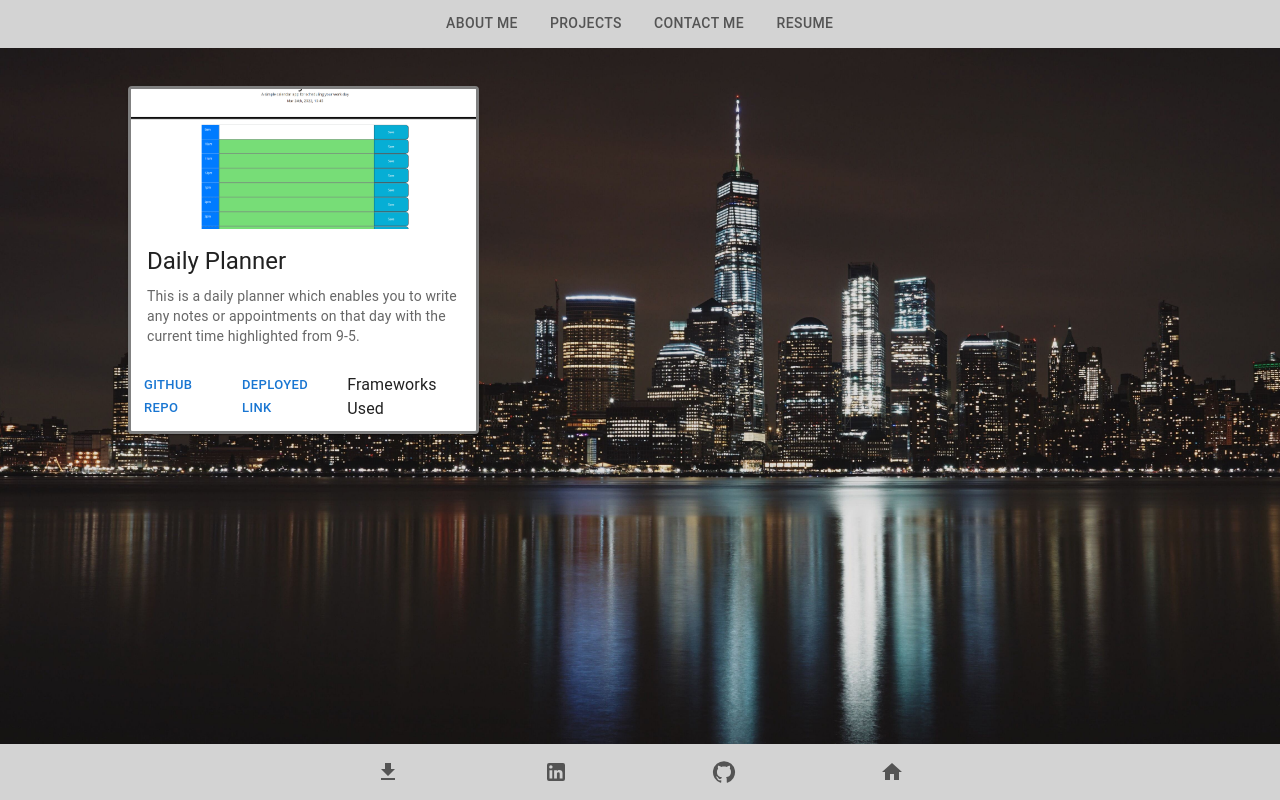
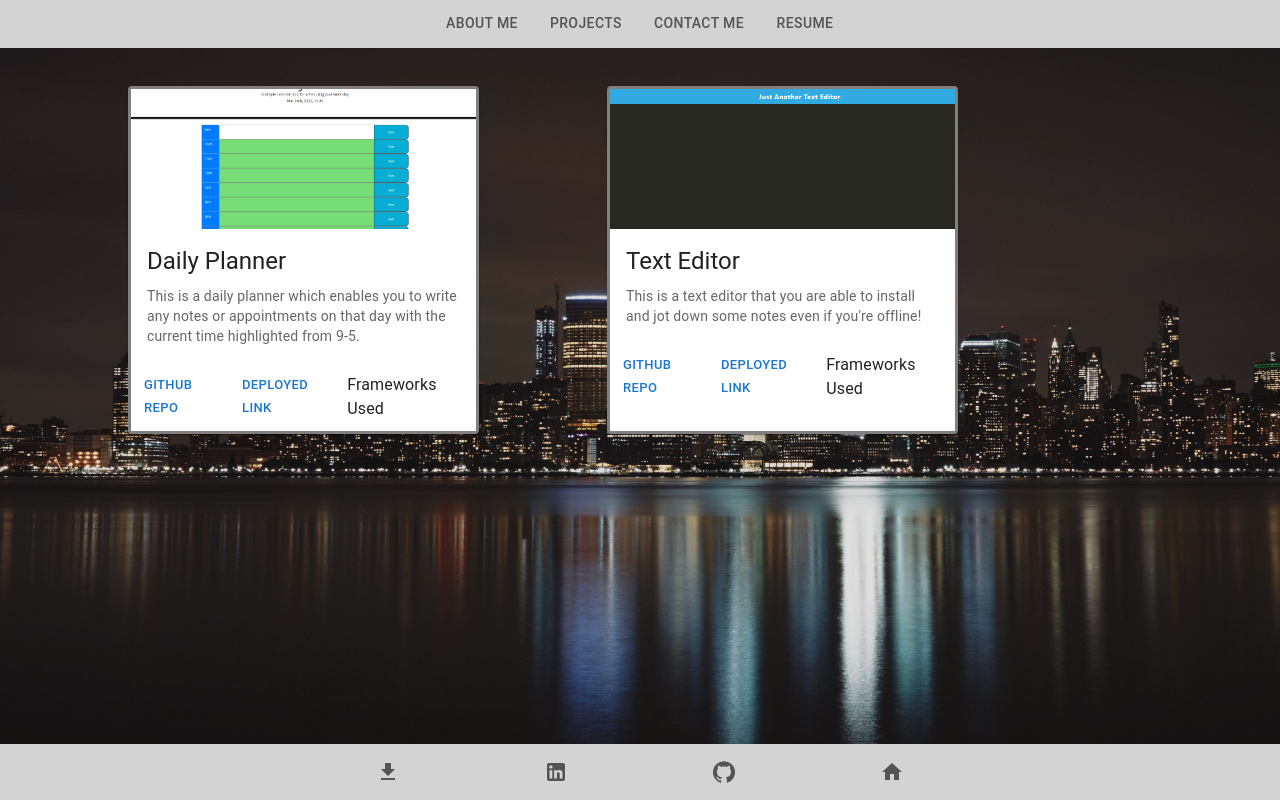
Before and after one commit to CallMeIce/isaak-react-portfolio, a React (Create React App) app: page /Projects in a window 1280 px wide. Built offline with nearby package versions, Linux system fonts and the light colour scheme.

Commit message:
setting up second card with the function for it

```diff
--- a/src/components/Portfolio.js
+++ b/src/components/Portfolio.js
@@ -22,8 +22,22 @@ export default function Projects() {
 
     const open = Boolean(anchorEl);
 
+    //*Second Card Popover
+    const [anchorElTwo, setAnchorElTwo] = React.useState(null);
+
+    const handlePopoverOpenTwo = (event) => {
+        setAnchorElTwo(event.currentTarget);
+    };
+
+    const handlePopoverCloseTwo = () => {
+        setAnchorElTwo(null);
+    };
+
+    const openTwo = Boolean(anchorElTwo);
+
     return (
-        <div>
+        <div className='container'>
+
             <Card className='One' sx={{ maxWidth: 345 }}>
                 <CardMedia
                     component="img"
@@ -75,6 +89,57 @@ export default function Projects() {
                 </CardActions>
             </Card>
 
+            <Card className='One' sx={{ maxWidth: 345 }}>
+                <CardMedia
+                    component="img"
+                    height="140"
+                    image={require('../images/Text-editor.png')}
+                    alt="Text Editor"
+                />
+                <CardContent>
+                    <Typography gutterBottom variant="h5" component="div">
+                        Text Editor
+                    </Typography>
+                    <Typography variant="body2" color="text.secondary">
+                        This is a text editor that you are able to install and jot down some notes even if you're offline!
+                    </Typography>
+                </CardContent>
+                <CardActions>
+                    <Button href='https://github.com/CallMeIce/Weekday-Planner' size="small">Github Repo</Button>
+                    <Button href='https://callmeice.github.io/Weekday-Planner/' size="small">Deployed Link</Button>
+                    <div>
+                        <Typography
+                            aria-owns={open ? 'mouse-over-popover' : undefined}
+                            aria-haspopup="true"
+                            onMouseEnter={handlePopoverOpenTwo}
+                            onMouseLeave={handlePopoverCloseTwo}
+                        >
+                            Frameworks Used
+                        </Typography>
+                        <Popover
+                            id="mouse-over-popover"
+                            sx={{
+                                pointerEvents: 'none',
+                            }}
+                            open={openTwo}
+                            anchorEl={anchorElTwo}
+                            anchorOrigin={{
+                                vertical: 'bottom',
+                                horizontal: 'left',
+                            }}
+                            transformOrigin={{
+                                vertical: 'top',
+                                horizontal: 'left',
+                            }}
+                            onClose={handlePopoverCloseTwo}
+                            disableRestoreFocus
+                        >
+                            <Typography sx={{ p: 1 }}>Javascript, Express</Typography>
+                        </Popover>
+                    </div>
+                </CardActions>
+            </Card>
+
 
 
         </div>
```
